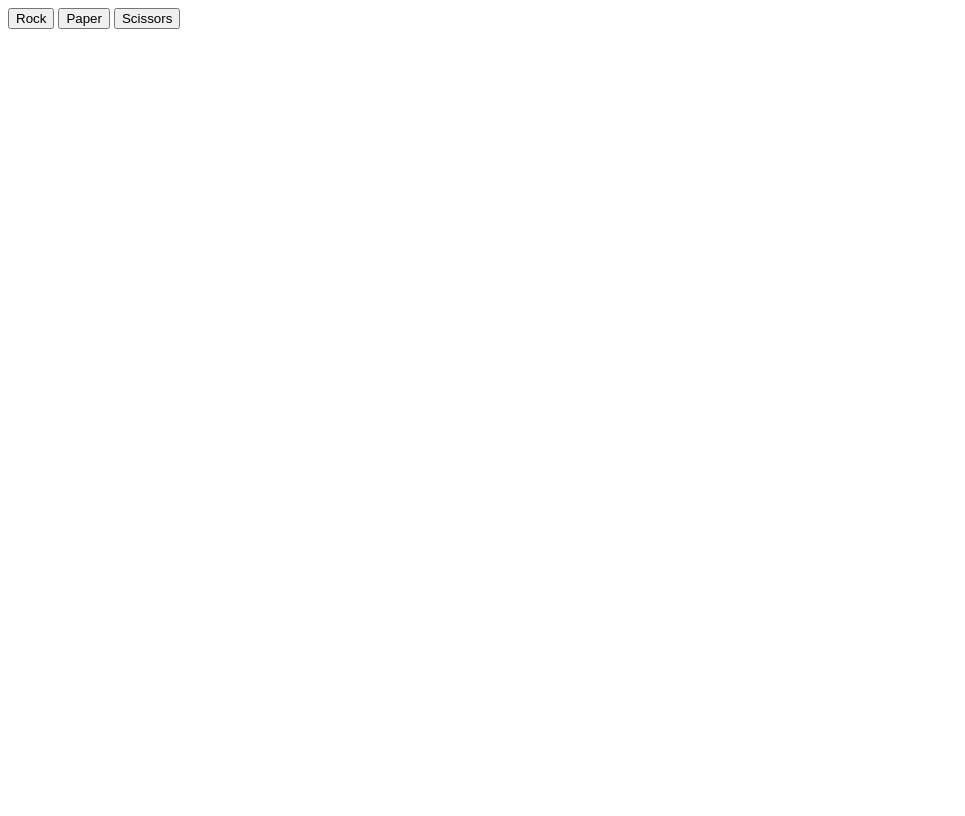
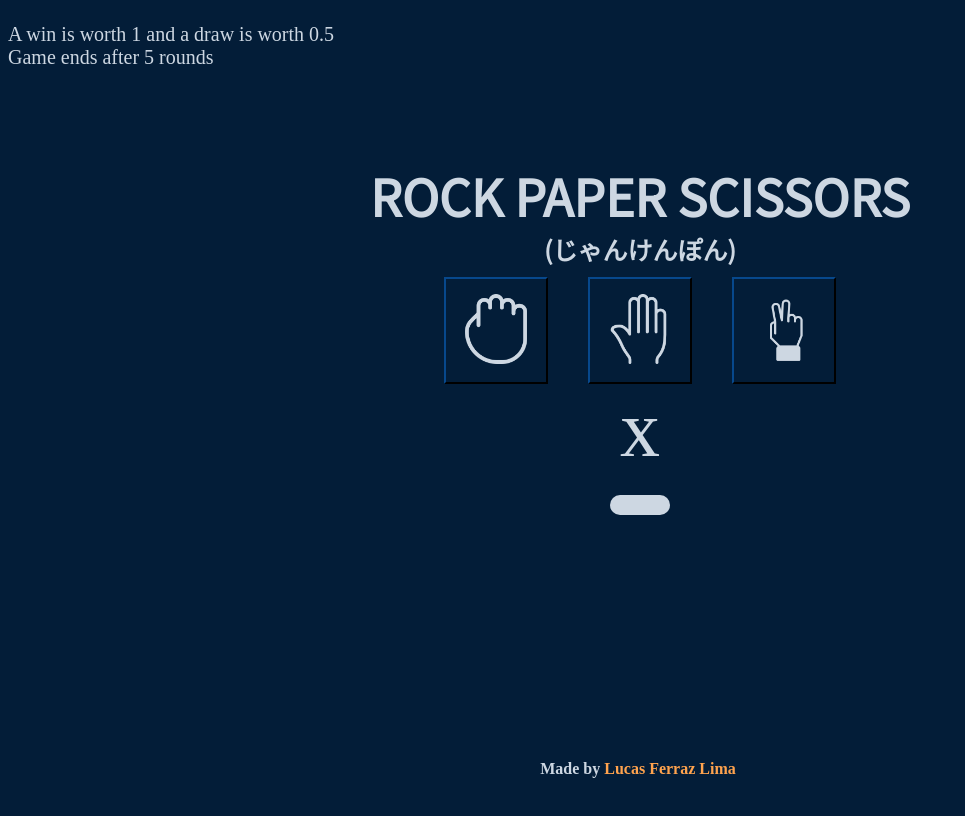
Before and after one commit to lucasferrazlima/rock-paper-scissors, a plain HTML site: page index.html in a window 1280 px wide. Shown: the whole page, without its empty margins (0-965 px from the left). Drawn offline with Linux system fonts and the light colour scheme.

Commit message:
Add styling to page

```diff
--- a/index.html
+++ b/index.html
@@ -9,15 +9,24 @@
     <link rel="stylesheet" href="style.css">
 </head>
 <body>
-    <div class="container">
+    <div class="instructions">A win is worth 1 and a draw is worth 0.5<br>
+        Game ends after 5 rounds
+    </div>
+    <p1 class="title">ROCK PAPER SCISSORS</p1>
+    <p1 class="japanese">(じゃんけんぽん)</p1>
+    <div class="options_container">
+        <button id="rock"><img src="/images/hand-closed.png"/></button>
+        <button id="paper"><img src="/images/open-hands.png"/></button>
+        <button id="scissors"><img src="/images/peace.png"/></button>
+    </div>
+    <div class="score_container">
         <div class="score" id="player"></div>
+        <div class="score" id="x">x</div>
         <div class="score" id="computer"></div>
     </div>
-    <div class="container">
-        <button id="rock">Rock</button>
-        <button id="paper">Paper</button>
-        <button id="scissors">Scissors</button>
+    <div class="info"></div>
+    <div class="footer">
+        Made by <a href="https://github.com/lucasferrazlima" target="_blank">&nbsp;Lucas Ferraz Lima&nbsp;</a>
     </div>
-    <div class="info"></div>
 </body>
 </html>
--- a/script.js
+++ b/script.js
@@ -119,13 +119,21 @@ function selectForPlayer() {
     // When the count hit 5, the match is ended and a winner is declared. Then the score and the count are redefined to 0
     if (count == 5) {
         if (playerScore > computerScore) {
-            finalResult = `Final score is ${playerScore} \(You\) VS ${computerScore} \(Computer\)\nCongratulations! You won!`;
+            finalResult = `Final score is ${playerScore} x ${computerScore} | \nCongratulations! You won!`;
         } else if (playerScore < computerScore) {
-            finalResult = `Final score is ${playerScore} \(You\) VS ${computerScore} \(Computer\)\nYou lose!`;
+            finalResult = `Final score is ${playerScore} x ${computerScore} |\nYou lose!`;
         } else if (playerScore == computerScore) {
-            finalResult = `Final score is ${playerScore} \(You\) VS ${computerScore} \(Computer\)\nIt's a draw!`;
+            finalResult = `Final score is ${playerScore} x ${computerScore} |\nIt's a draw!`;
         }
-        alert(finalResult);
+
+        let gameResult = document.createTextNode(finalResult);
+
+        while(resultBox.firstChild) {
+            resultBox.removeChild(resultBox.firstChild);
+        }
+
+        resultBox.appendChild(gameResult);
+
         playerScore = 0;
         computerScore = 0;
         count = 0;
--- a/style.css
+++ b/style.css
@@ -0,0 +1,105 @@
+@import url("https://fonts.googleapis.com/css?family=Noto Sans KR");
+
+body {
+    display: flex;
+    flex-direction: column;
+    background-color: #031d38;
+    color: #cdd7e2;
+    min-height: 100vh;
+}
+
+p1 {
+    font-family: "Noto Sans KR";
+    font-weight: bold;
+    display: flex;
+    justify-content: center;
+    font-size: 50px;
+    flex-wrap: wrap;
+}
+
+.instructions {
+    font-weight: lighter;
+    margin-top: 15px;
+    font-size: 20px;
+}
+
+.title {
+    display: flex;
+    margin-top: 90px;
+}
+
+.japanese {
+    font-size: 25px;
+}
+
+.info {
+    background-color: #cdd7e2;
+    color: #031d38;
+    padding: 10px 30px;
+    align-items: center;
+    align-self: center;
+    justify-content: center;
+    text-align: center;
+    font-size: 20px;
+    font-weight: bold;
+    border-radius: 10px;
+    display: flex;
+}
+
+.score_container {
+    display: flex;
+    align-items: center;
+    justify-content: center;
+    gap: 20px;
+}
+
+
+
+.options_container {
+    display: flex;
+    gap: 40px;
+    justify-content: center;
+    padding-top: 10px;
+
+}
+
+img {
+    width: 70px;
+    height: auto;
+}
+
+button {
+    padding: 15px;
+    background-color: #031d38;
+    border-color: #031d38;
+}
+
+button:hover {
+    transition: 0.7s;
+    background-color: #1f4d7e;
+}
+
+.score {
+    font-size: 80px;
+    font-weight: bold;
+    margin-bottom: 20px;
+}
+
+#x {
+    font-weight: lighter;
+}
+
+.footer {
+    margin-top: auto;
+    color: cdd7e2;
+    padding: 30px;
+    display: flex;
+    justify-content: center;
+    font-weight: bold;
+}
+
+a {
+    color: #ffa34e;
+    text-decoration: none;
+    font-weight: bolder;
+}
```
Also changed, not shown: images/hand-closed.png (added), images/open-hands.png (added), images/peace.png (added).
